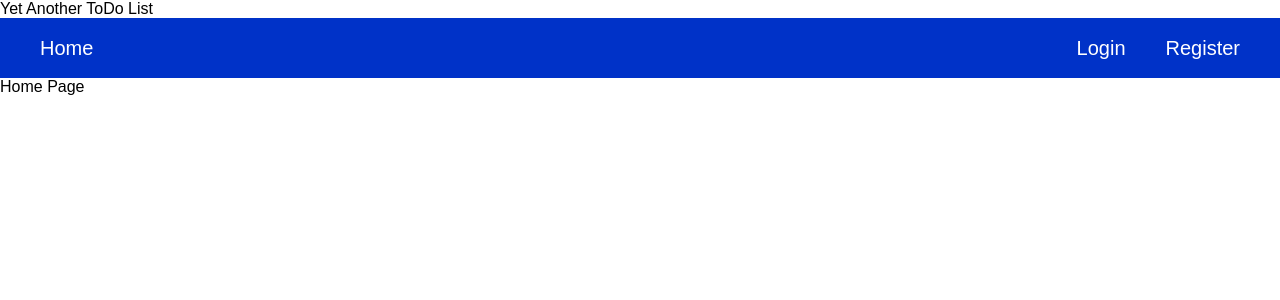
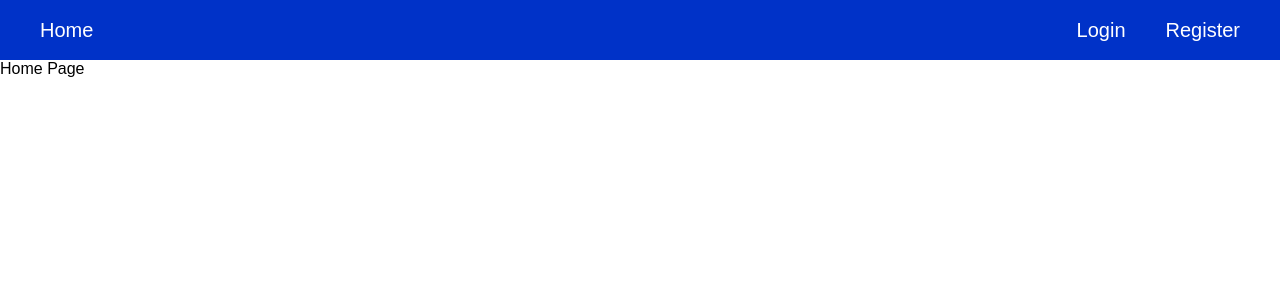
Before and after one commit to piotr-walen/YetAnotherToDoApp, a React (Create React App) app in the folder client/: page / in a window 1280 px wide. Shown: the top 300 px of the page. Built offline with nearby package versions, Linux system fonts and the light colour scheme.

Commit message:
Removed app title from App component

```diff
--- a/client/src/App.js
+++ b/client/src/App.js
@@ -8,7 +8,6 @@ class App extends Component {
     render() {
         return (
             <div>
-                <div>Yet Another ToDo List</div>
                 <Navbar />
                 <Routes />
             </div>
```
